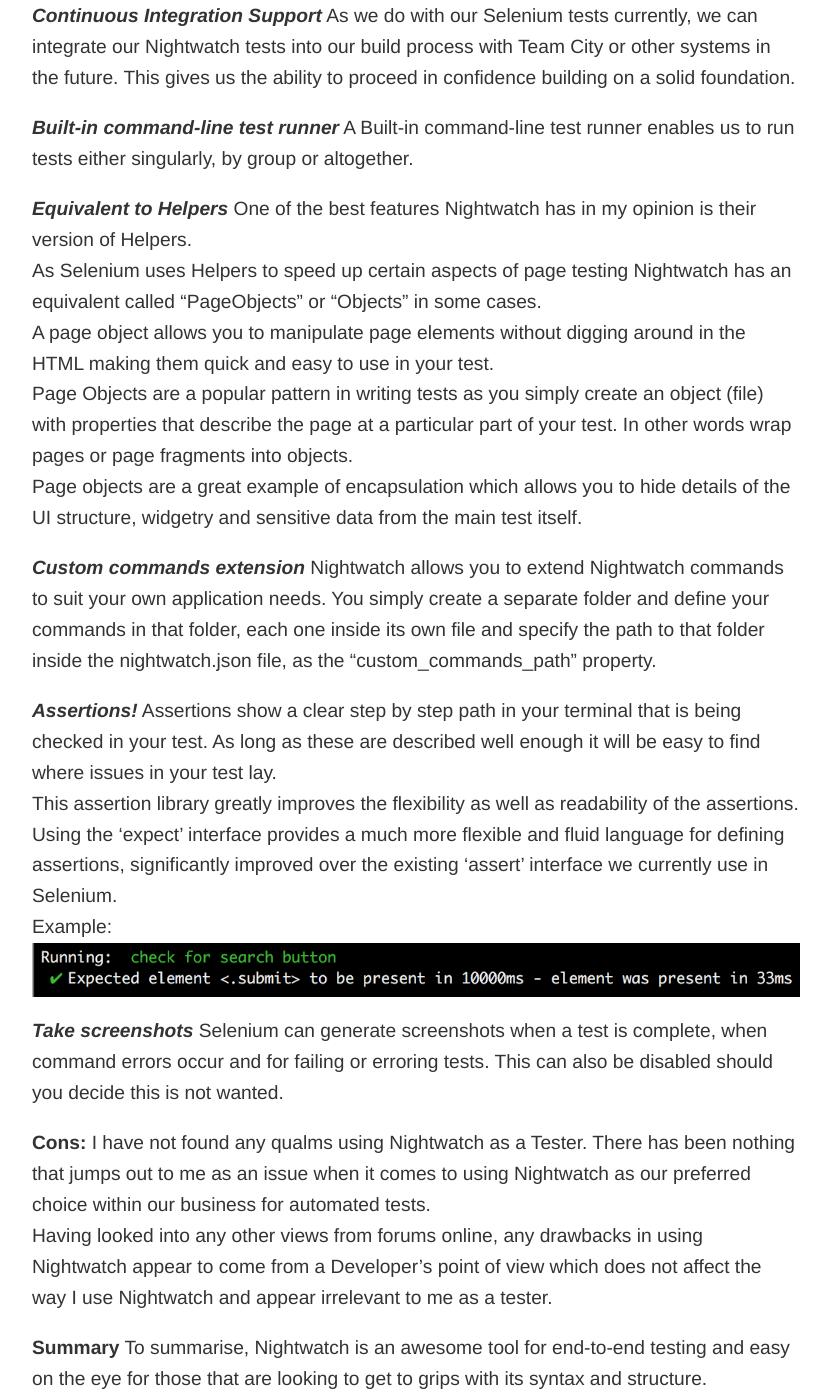
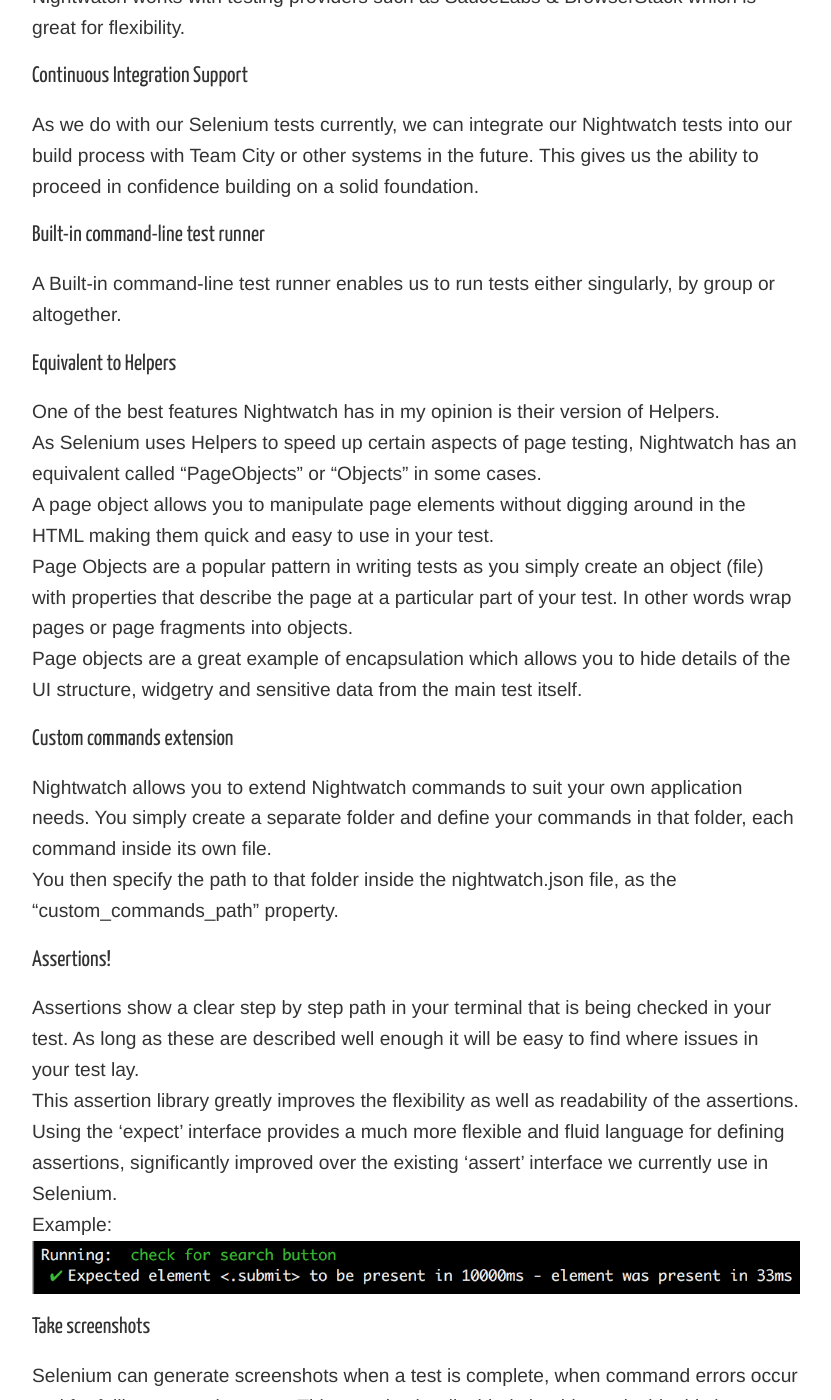
Before and after one commit to holidayextras/holidayextras.github.com, a Jekyll site: the page built from _posts/2015-11-30-thoughts-on-nightwatch.md, in a window 1280 px wide and 1400 px high, scrolled down 1465 px. Shown: the whole window, without its empty margins (224-1055 px from the left). Built offline with Jekyll 4.4.1, drawn with Linux system fonts in a browser that asks for light colours; nearby versions of some CDN libraries; comment, search, counter and statistics services are not loaded; some of the changed text lies outside the part shown.

Commit message:
headers added, comma and sentence reshaped

```diff
--- a/_posts/2015-11-30-thoughts-on-nightwatch.md
+++ b/_posts/2015-11-30-thoughts-on-nightwatch.md
@@ -30,37 +27,37 @@
 },
 </code></pre>
 
-_**Cloud service support**_
+### Cloud service support
 Nightwatch works with testing providers such as SauceLabs & BrowserStack which is great for flexibility.
 
-_**Continuous Integration Support**_
+### Continuous Integration Support
 As we do with our Selenium tests currently, we can integrate our Nightwatch tests into our build process with Team City or other systems in the future. This gives us the ability to proceed in confidence building on a solid foundation.
 
-_**Built-in command-line test runner**_
+### Built-in command-line test runner
 A Built-in command-line test runner enables us to run tests either singularly, by group or altogether.
 
-_**Equivalent to Helpers**_
+### Equivalent to Helpers
 One of the best features Nightwatch has in my opinion is their version of Helpers. <br/>
-As Selenium uses Helpers to speed up certain aspects of page testing Nightwatch has an equivalent called “PageObjects” or “Objects” in some cases. <br/>
+As Selenium uses Helpers to speed up certain aspects of page testing, Nightwatch has an equivalent called “PageObjects” or “Objects” in some cases. <br/>
 A page object allows you to manipulate page elements without digging around in the HTML making them quick and easy to use in your test. <br/>
 Page Objects are a popular pattern in writing tests as you simply create an object (file) with properties that describe the page at a particular part of your test. In other words wrap pages or page fragments into objects. <br/>
 Page objects are a great example of encapsulation which allows you to hide details of the UI structure, widgetry and sensitive data from the main test itself.
 
 
-_**Custom commands extension**_
-Nightwatch allows you to extend Nightwatch commands to suit your own application needs. You simply create a separate folder and define your commands in that folder, each one inside its own file and specify the path to that folder inside the nightwatch.json file, as the “custom_commands_path” property.
+### Custom commands extension
+Nightwatch allows you to extend Nightwatch commands to suit your own application needs. You simply create a separate folder and define your commands in that folder, each command inside its own file. <br/> You then specify the path to that folder inside the nightwatch.json file, as the “custom_commands_path” property.
 
-_**Assertions!**_
+### Assertions!
 Assertions show a clear step by step path in your terminal that is being checked in your test. As long as these are described well enough it will be easy to find where issues in your test lay. <br/>
 This assertion library greatly improves the flexibility as well as readability of the assertions. Using the 'expect' interface provides a much more flexible and fluid language for defining assertions, significantly improved over the existing 'assert' interface we currently use in Selenium. <br/> Example:![Terminal assertion](/assets/img/assertion.jpg)
 
-_**Take screenshots**_
+### Take screenshots
 Selenium can generate screenshots when a test is complete, when command errors occur and for failing or erroring tests.
 This can also be disabled should you decide this is not wanted.
 
-**Cons:**
+## Cons
 I have not found any qualms using Nightwatch as a Tester. There has been nothing that jumps out to me as an issue when it comes to using Nightwatch as our preferred choice within our business for automated tests. <br/>
 Having looked into any other views from forums online, any drawbacks in using Nightwatch appear to come from a Developer’s point of view which does not affect the way I use Nightwatch and appear irrelevant to me as a tester.
 
-**Summary**
+### Summary
 To summarise, Nightwatch is an awesome tool for end-to-end testing and easy on the eye for those that are looking to get to grips with its syntax and structure. <br/> It’s simple to get started and extremely well documented, check it out!
```
Also changed, not shown: other parts of _posts/2015-11-30-thoughts-on-nightwatch.md (+3 -6 lines).
